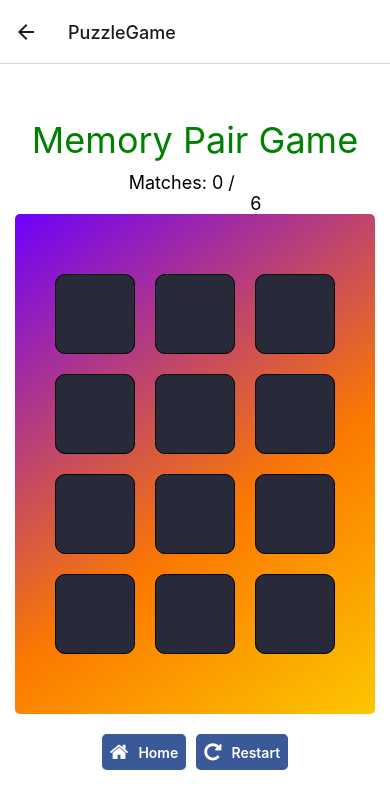
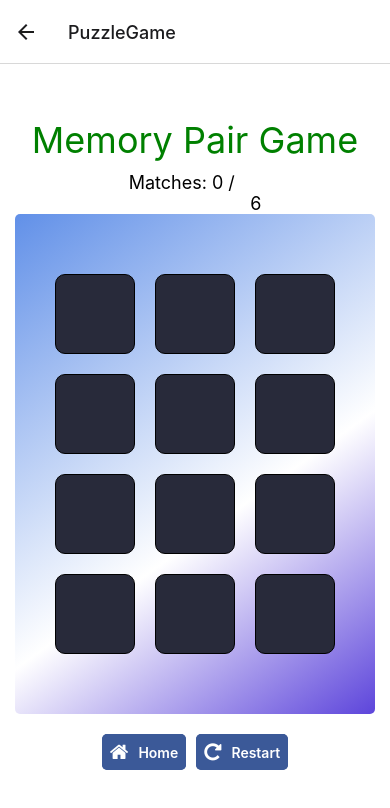
Before and after one commit to Gooner1886/dementia-app-react-native, a React Native app: screen /PuzzleGame in a window 390 px wide. Shown: the top 808 px of the page. Built offline with nearby package versions, Linux system fonts and the light colour scheme.

Commit message:
Gradient code change

```diff
--- a/PuzzleGame/MemoryPairGame.js
+++ b/PuzzleGame/MemoryPairGame.js
@@ -115,7 +115,7 @@ const MemoryPairGame = () => {
         </View>
       ) : (
         <LinearGradient
-          colors={["#6f00fc", "#fc7900", "#fcc700"]}
+          colors={["#6190e8", "#ffffff", "#5D45DB"]}
           locations={[0, 0.6, 1]}
           start={{ x: 0, y: 0 }}
           end={{ x: 1, y: 1 }}
```
